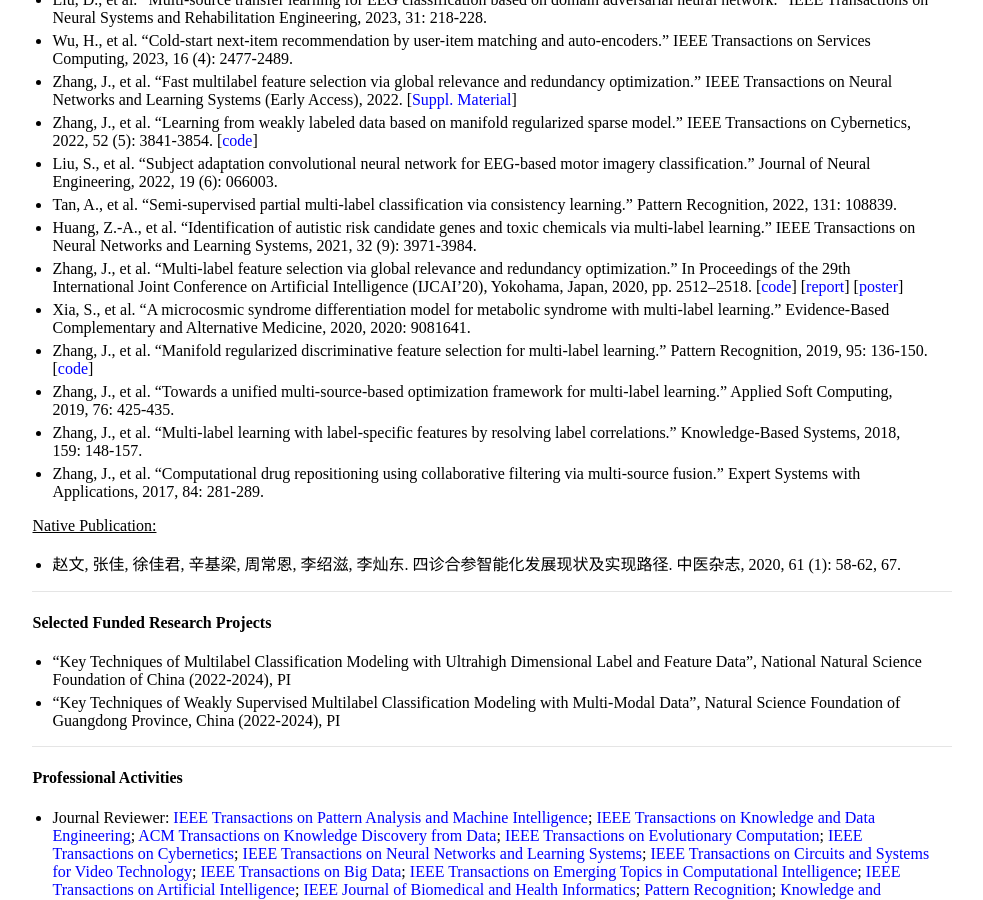
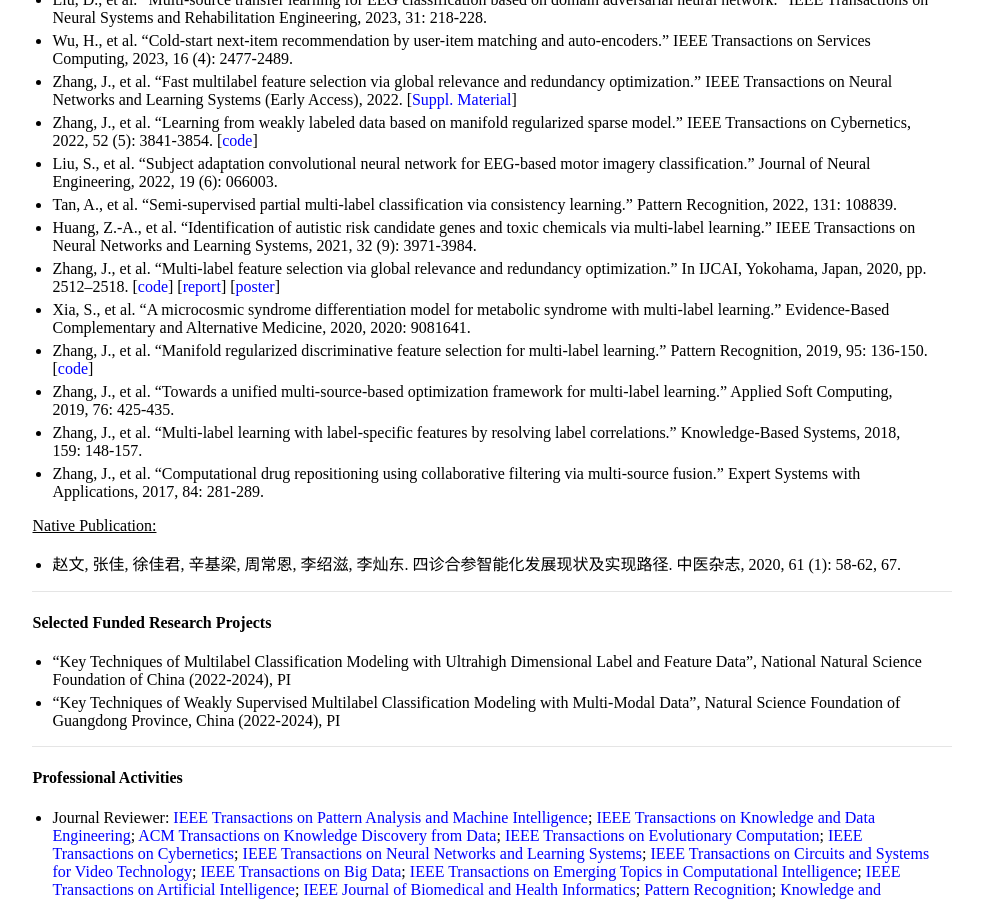
Before and after one commit to jiazhang-ml/jiazhang-ml.github.io, a Jekyll site: the page built from index.md, in a window 1280 px wide and 900 px high, scrolled down 536 px. Shown: the whole window, without its empty margins (148-1131 px from the left). Built offline with Jekyll 4.4.1, drawn with Linux system fonts in a browser that asks for light colours.

Commit message:
Update index.md

```diff
--- a/index.md
+++ b/index.md
@@ -26,7 +26,7 @@ layout: default
 * Liu, S., et al. "Subject adaptation convolutional neural network for EEG-based motor imagery classification." Journal of Neural Engineering, 2022, 19 (6): 066003.
 * Tan, A., et al. "Semi-supervised partial multi-label classification via consistency learning." Pattern Recognition, 2022, 131: 108839.
 * Huang, Z.-A., et al. "Identification of autistic risk candidate genes and toxic chemicals via multi-label learning." IEEE Transactions on Neural Networks and Learning Systems, 2021, 32 (9): 3971-3984.
-* Zhang, J., et al. "Multi-label feature selection via global relevance and redundancy optimization." In Proceedings of the 29th International Joint Conference on Artificial Intelligence (IJCAI’20), Yokohama, Japan, 2020, pp. 2512–2518. [[code](GRRO-master.zip)] [[report](v15.pptx)] [[poster](poster.pdf)]
+* Zhang, J., et al. "Multi-label feature selection via global relevance and redundancy optimization." In IJCAI, Yokohama, Japan, 2020, pp. 2512–2518. [[code](GRRO-master.zip)] [[report](v15.pptx)] [[poster](poster.pdf)]
 * Xia, S., et al. "A microcosmic syndrome differentiation model for metabolic syndrome with multi-label learning." Evidence-Based Complementary and Alternative Medicine, 2020, 2020: 9081641.
 * Zhang, J., et al. "Manifold regularized discriminative feature selection for multi-label learning." Pattern Recognition, 2019, 95: 136-150. [[code](MDFS-master.zip)]
 * Zhang, J., et al. "Towards a unified multi-source-based optimization framework for multi-label learning." Applied Soft Computing, 2019, 76: 425-435.
```
